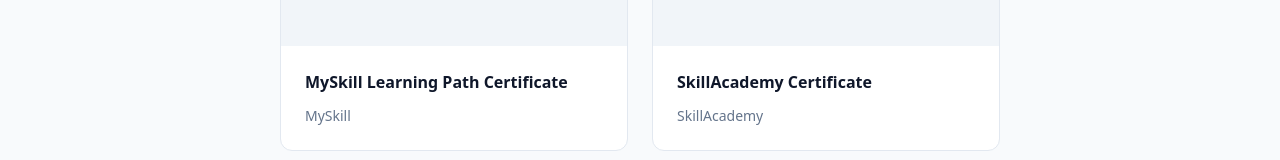
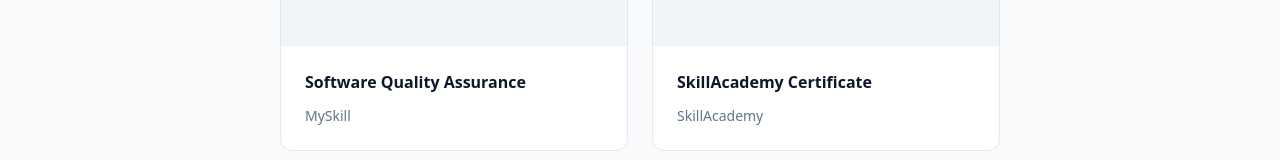
Before and after one commit to Salsadila2002/portfolio-qa, a Next.js app: page / in a window 1280 px wide. Shown: the part 2775-2935 px from the top of the page. Built offline with nearby package versions, Linux system fonts and the light colour scheme.

Commit message:
feat: update certificate titles from source

```diff
--- a/app/page.tsx
+++ b/app/page.tsx
@@ -177,7 +177,7 @@
         <div className="grid gap-6 md:grid-cols-2">
           {[
             {
-              title: "MySkill Learning Path Certificate",
+              title: "Software Quality Assurance",
               provider: "MySkill",
               url: "https://storage.googleapis.com/myskill-v2-certificates/learning-path-2XhR1x0FsrUJBeFiFI45/4BvLPSKSWjdBdi4o27X1QgLiNY92-LCR3Eq66nBhQKlq4KHb0.pdf",
             },
```
